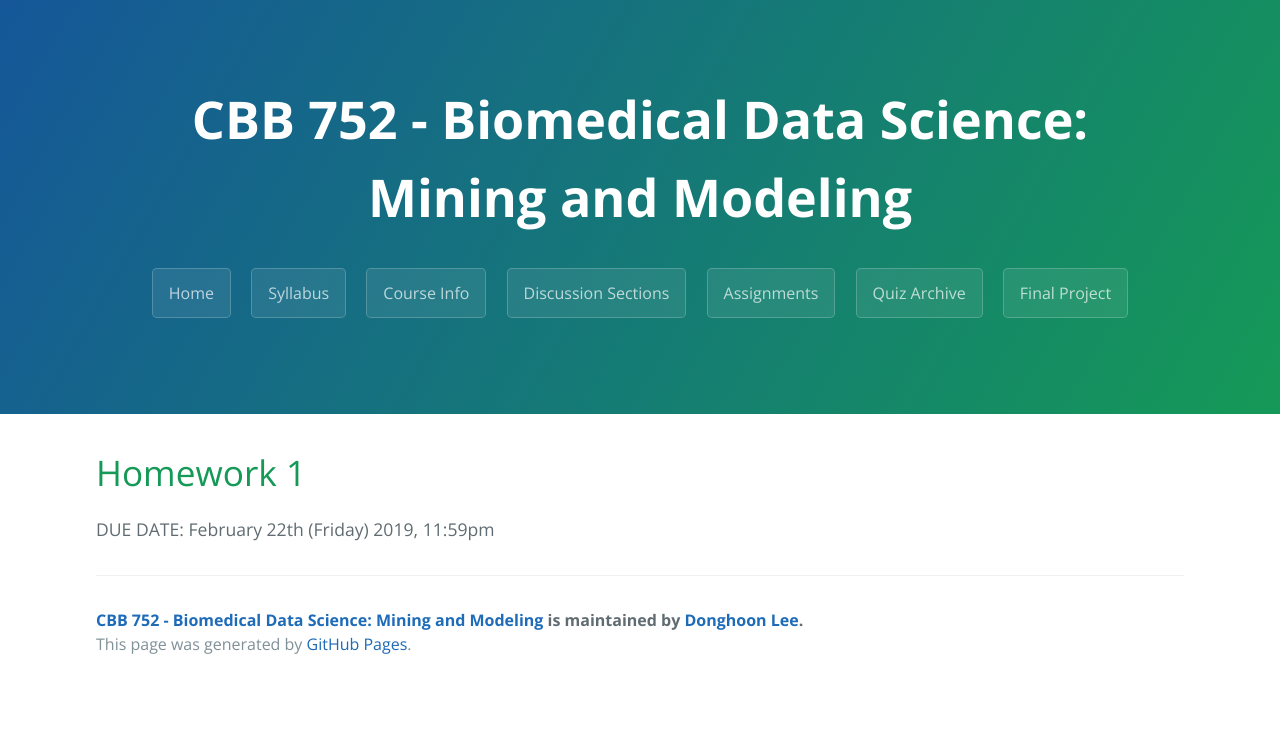
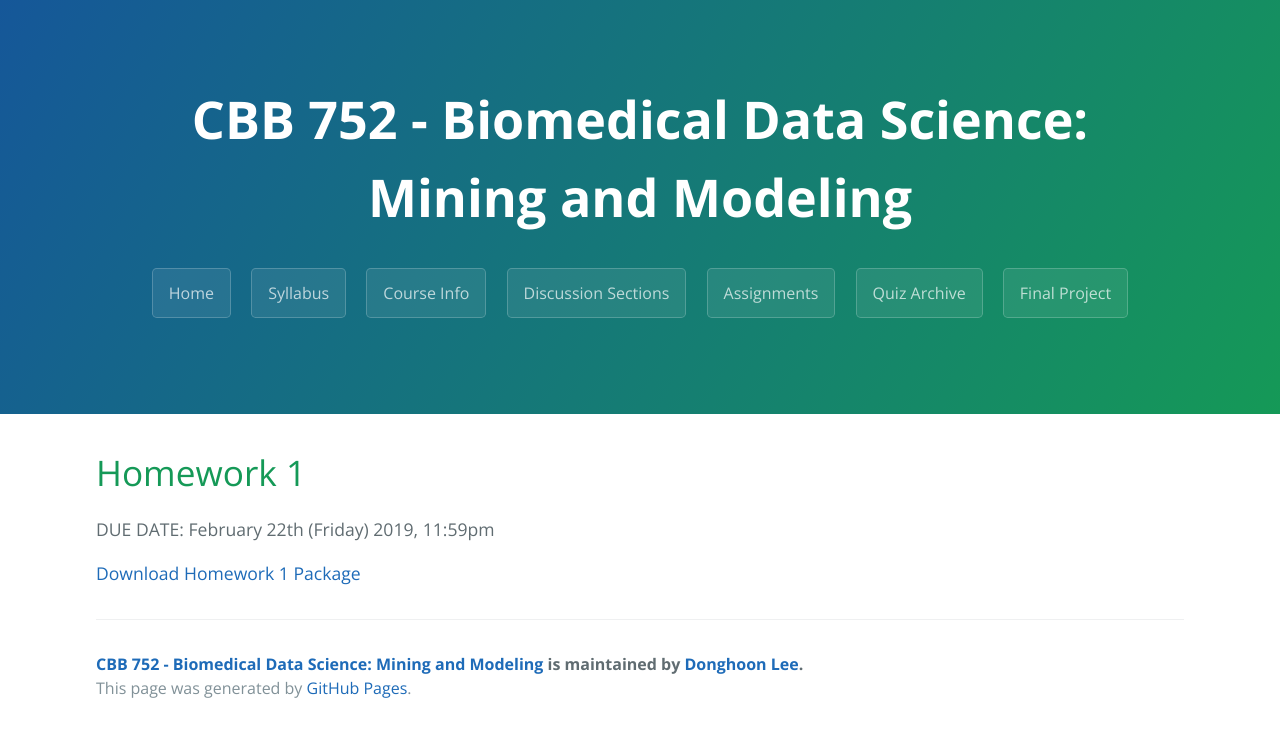
Before and after one commit to gersteinlab/cbb752b19, a Jekyll site: the page built from assignments.md, in a window 1280 px wide. Shown: the top 737 px of the page. Built offline with Jekyll 4.4.1, drawn with Linux system fonts in a browser that asks for light colours.

Commit message:
Update assignments.md

```diff
--- a/assignments.md
+++ b/assignments.md
@@ -6,3 +6,5 @@ layout: page
 # Homework 1
 
 DUE DATE: February 22th (Friday) 2019, 11:59pm
+
+[Download Homework 1 Package](files/cbb752b19_hw1.zip)
```
